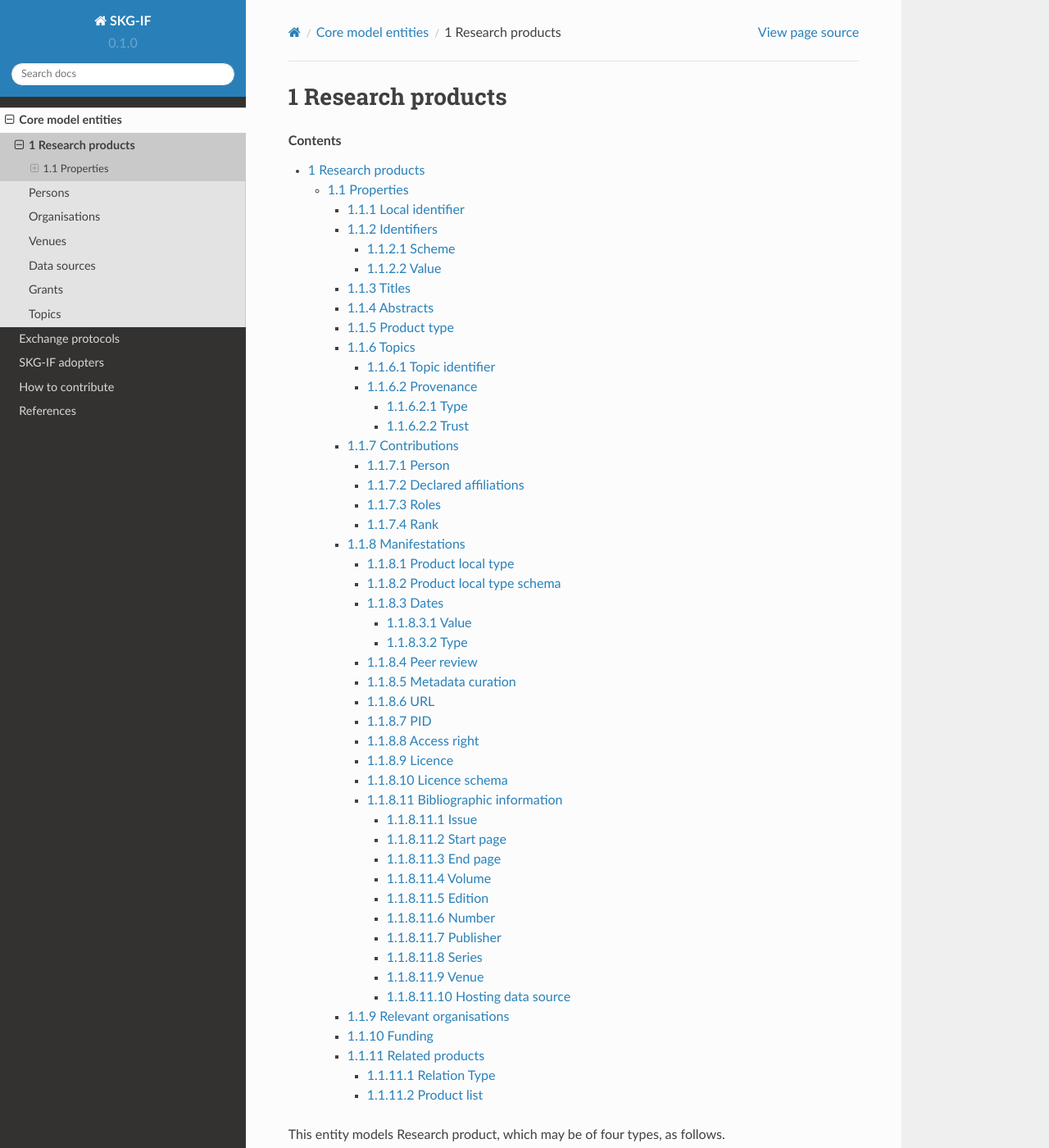
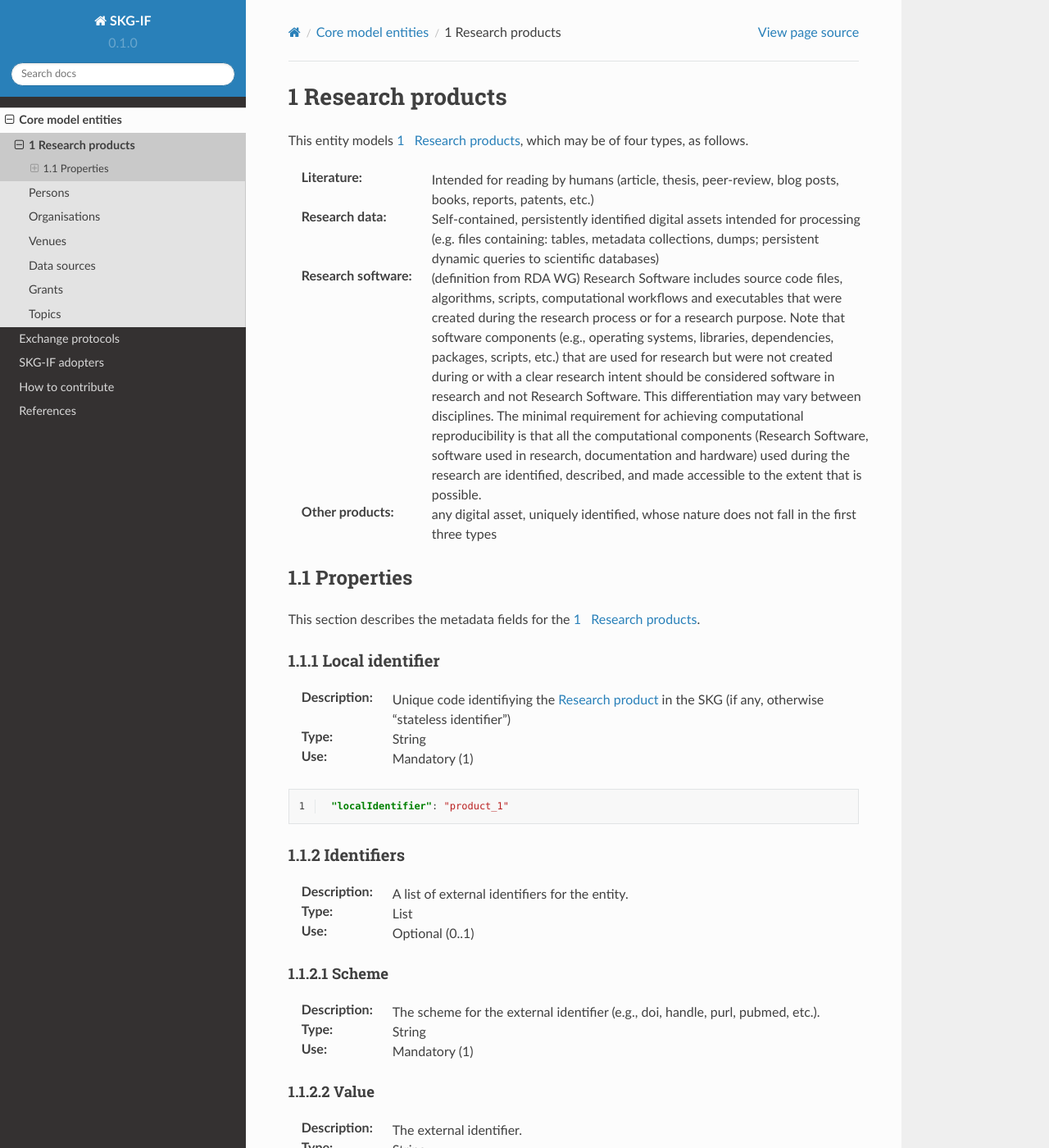
Before and after one commit to andremann/SKG-IF, a Sphinx documentation site: the page built from docs/source/products.rst, in a window 1280 px wide and 1400 px high. Shown: the whole window at 82% size. Built offline with Sphinx 7.4.7 and the Read the Docs theme 2.0.0, drawn with Linux system fonts in a browser that asks for light colours; some of the changed lines change nothing that is shown; some of the changed text lies outside the part shown.

Commit message:
try auto numbers

```diff
--- a/docs/source/products.rst
+++ b/docs/source/products.rst
@@ -1,10 +1,7 @@
 .. _Research product:
-.. sectnum:
 
 Research products
 ####################
-.. sectnum::
-.. contents::
 
 This entity models :ref:`Research product`, which may be of four types, as follows.
 
@@ -17,6 +14,7 @@ This entity models :ref:`Research product`, which may be of four types, as follo
 
 Properties
 ====
+.. sectnum::
 This section describes the metadata fields for the :ref:`Research product`.
 
 
```
